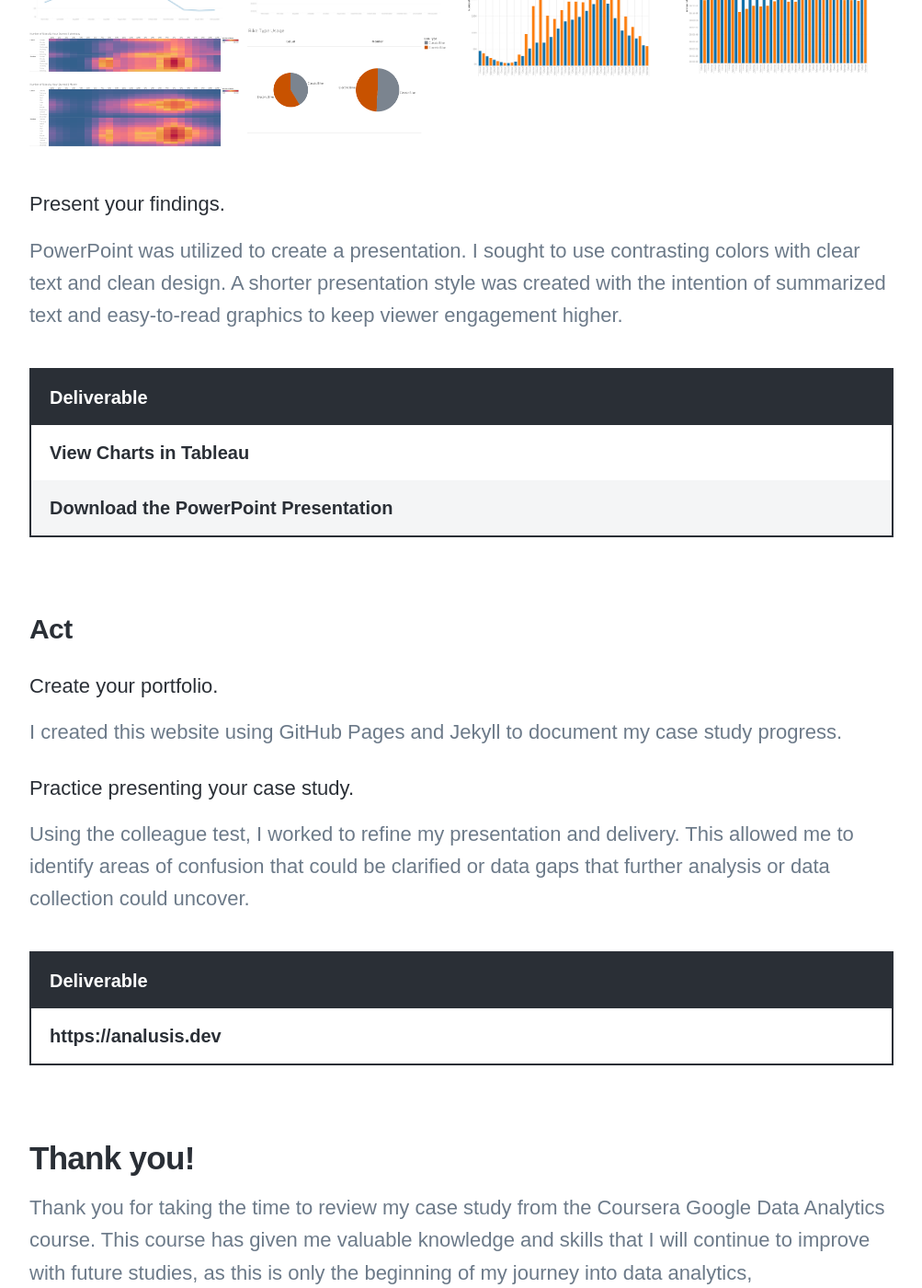
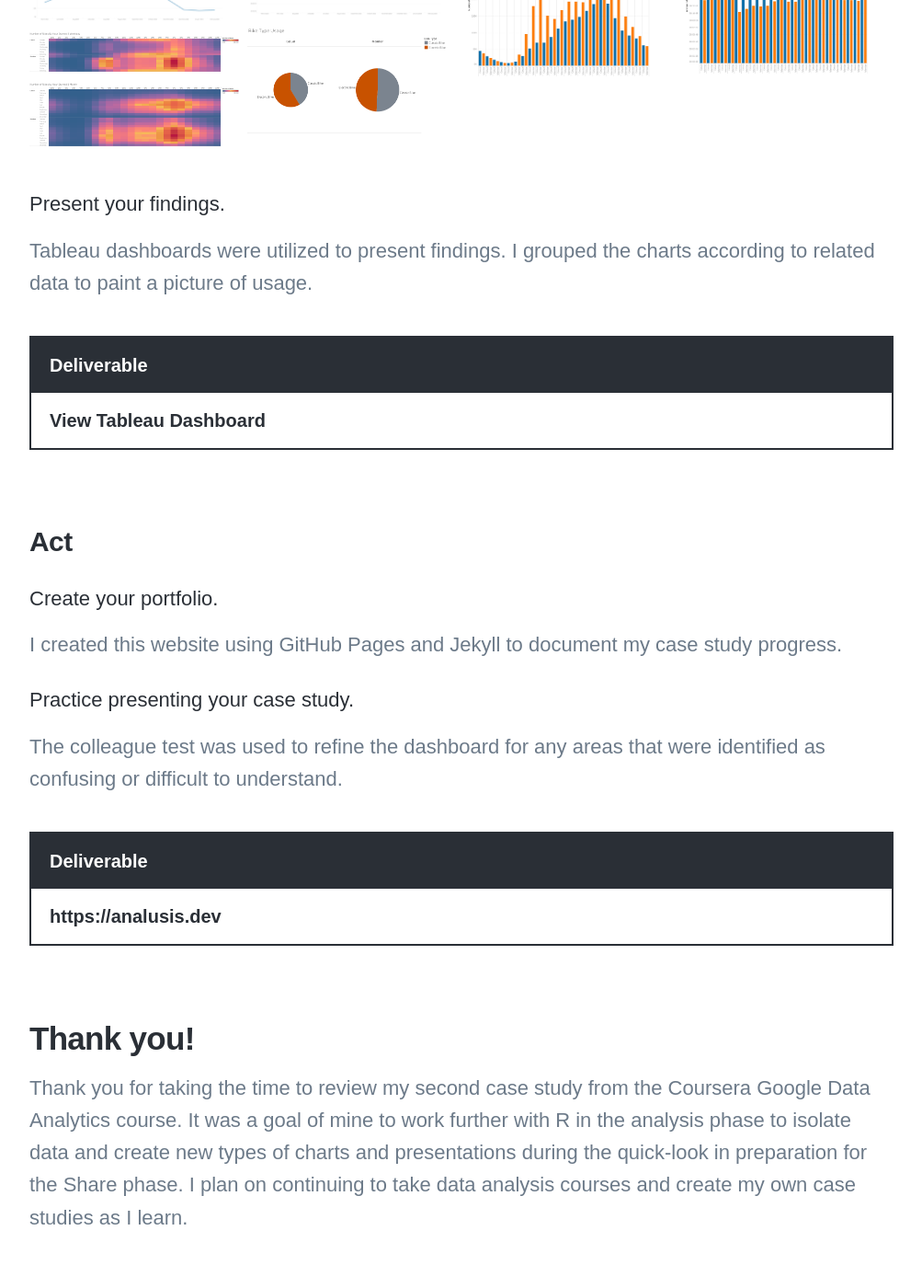
Before and after one commit to analusis/analusis.github.io, a Jekyll site: the page built from _projects/2023-04-10-gda-casestudy2.md, in a window 1280 px wide and 1400 px high, scrolled down 7653 px. Shown: the whole window at 92% size, without its empty margins (138-1141 px from the left). Built offline with Jekyll 4.4.1, drawn with Linux system fonts in a browser that asks for light colours; nearby versions of some CDN libraries; some web fonts are replaced; some of the changed text lies outside the part shown.

Commit message:
Updated CGDA CS2 project page

```diff
--- a/_projects/2023-04-10-gda-casestudy2.md
+++ b/_projects/2023-04-10-gda-casestudy2.md
@@ -122,7 +122,7 @@ The cleaning and transformation processes were documented in an R Markdown file
 While aggregating data can refer to the combining of separate structures into a structure of similar form, we also refer to aggregation as a means of summarzing the whole of data. The separate structures were already combined into new dataframes of similar structures in the process phase, but we will perform summary analysis on them to take a closer look at the available data. We will investigate the kind of data we have to work with in preparation for analyzing trends and relationships to accomplish the business task.
 
 #### Identify trends and relationships.
-Univariate and bivariate analyses were performed to identify trends in the data. ggplot2 was utilized to create a quick look at possible trends in preparation for the Share phase.
+Analysis of the available datasets were performed to identify trends in the data. ggplot2 was utilized to create a quick look at possible trends in preparation for the Share phase.
 
 | Deliverable                          |
 |--------------------------------------|
@@ -133,7 +133,7 @@ Univariate and bivariate analyses were performed to identify trends in the data.
 ### Share
 
 #### Determine the best way to share your findings.
-I am using Tableau to create charts based on historical data. The charts are separated into individual worksheets for viewing on Tableau.
+I am using Tableau to create charts based on the processed usage data. The charts are separated into individual worksheets for viewing on Tableau.
 <div class="gallery" data-columns="4">
 	<img src="/downloads/2023-04-02-gda-cs1/gallery/01.png">
 	<img src="/downloads/2023-04-02-gda-cs1/gallery/02.png">
@@ -145,19 +145,18 @@ I am using Tableau to create charts based on historical data. The charts are sep
 </div>
 
 #### Present your findings.
-PowerPoint was utilized to create a presentation. I sought to use contrasting colors with clear text and clean design. A shorter presentation style was created with the intention of summarized text and easy-to-read graphics to keep viewer engagement higher.
+Tableau dashboards were utilized to present findings. I grouped the charts according to related data to paint a picture of usage.
 
 | Deliverable                          |
 |--------------------------------------|
-| [View Charts in Tableau](https://public.tableau.com/app/profile/analusis/viz/CGDA-CaseStudy1/TrendCombinedbyMonthYear) |
-| [Download the PowerPoint Presentation]({{ site.url }}/downloads/2023-04-02-gda-cs1/CyclisticRiderTrends.pptx) |
+| [View Tableau Dashboard]() |
 
 ### Act
 #### Create your portfolio.
 I created this website using GitHub Pages and Jekyll to document my case study progress.
 
 #### Practice presenting your case study.
-Using the colleague test, I worked to refine my presentation and delivery. This allowed me to identify areas of confusion that could be clarified or data gaps that further analysis or data collection could uncover.
+The colleague test was used to refine the dashboard for any areas that were identified as confusing or difficult to understand.
 
 | Deliverable                          |
 |--------------------------------------|
@@ -165,7 +164,7 @@ Using the colleague test, I worked to refine my presentation and delivery. This
 
 
 ## Thank you!
-Thank you for taking the time to review my case study from the Coursera Google Data Analytics course. This course has given me valuable knowledge and skills that I will continue to improve with future studies, as this is only the beginning of my journey into data analytics,
+Thank you for taking the time to review my second case study from the Coursera Google Data Analytics course. It was a goal of mine to work further with R in the analysis phase to isolate data and create new types of charts and presentations during the quick-look in preparation for the Share phase. I plan on continuing to take data analysis courses and create my own case studies as I learn.
 
 
 [^1]: This business task is fictional through the Coursera Google Data Analytics Certificate Course under the company name Bellabeat. The task uses [real-world data](https://www.kaggle.com/datasets/arashnic/fitbit) provided by [Möbius](https://www.kaggle.com/arashnic).
```
